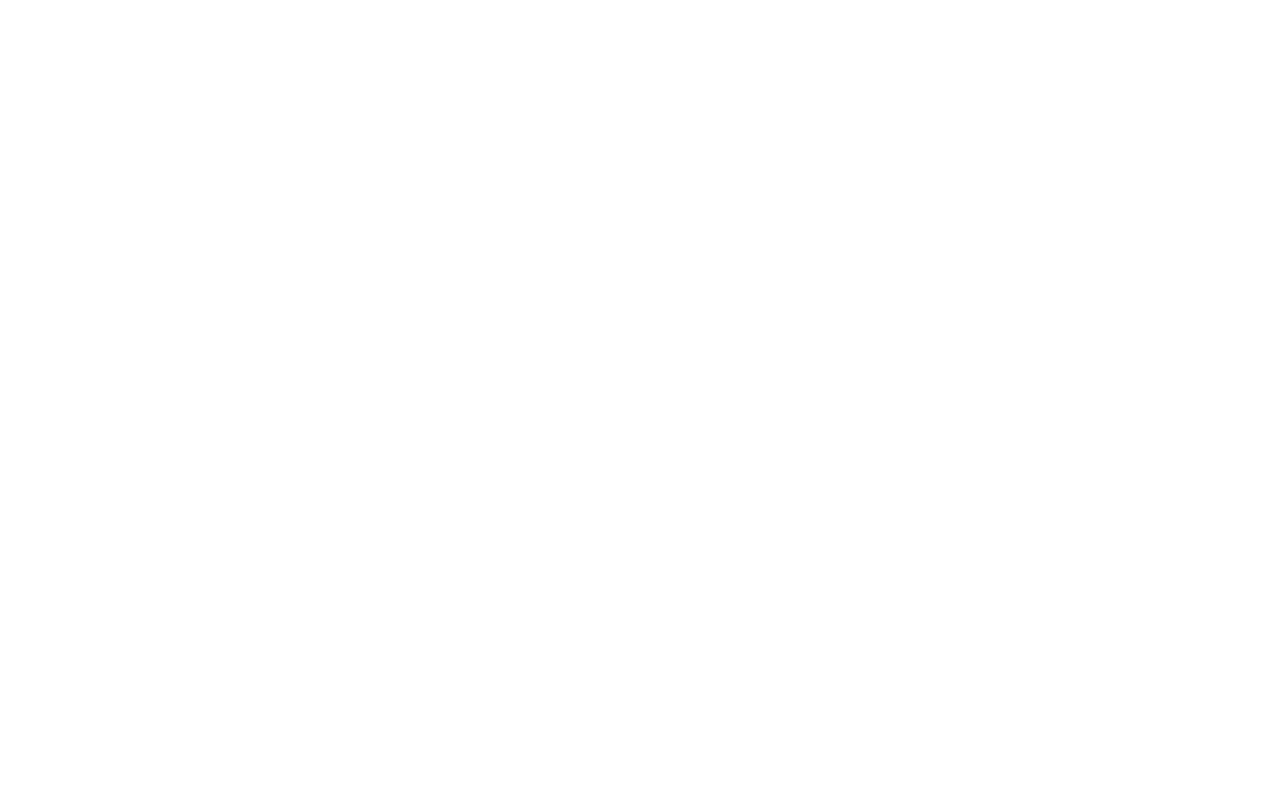
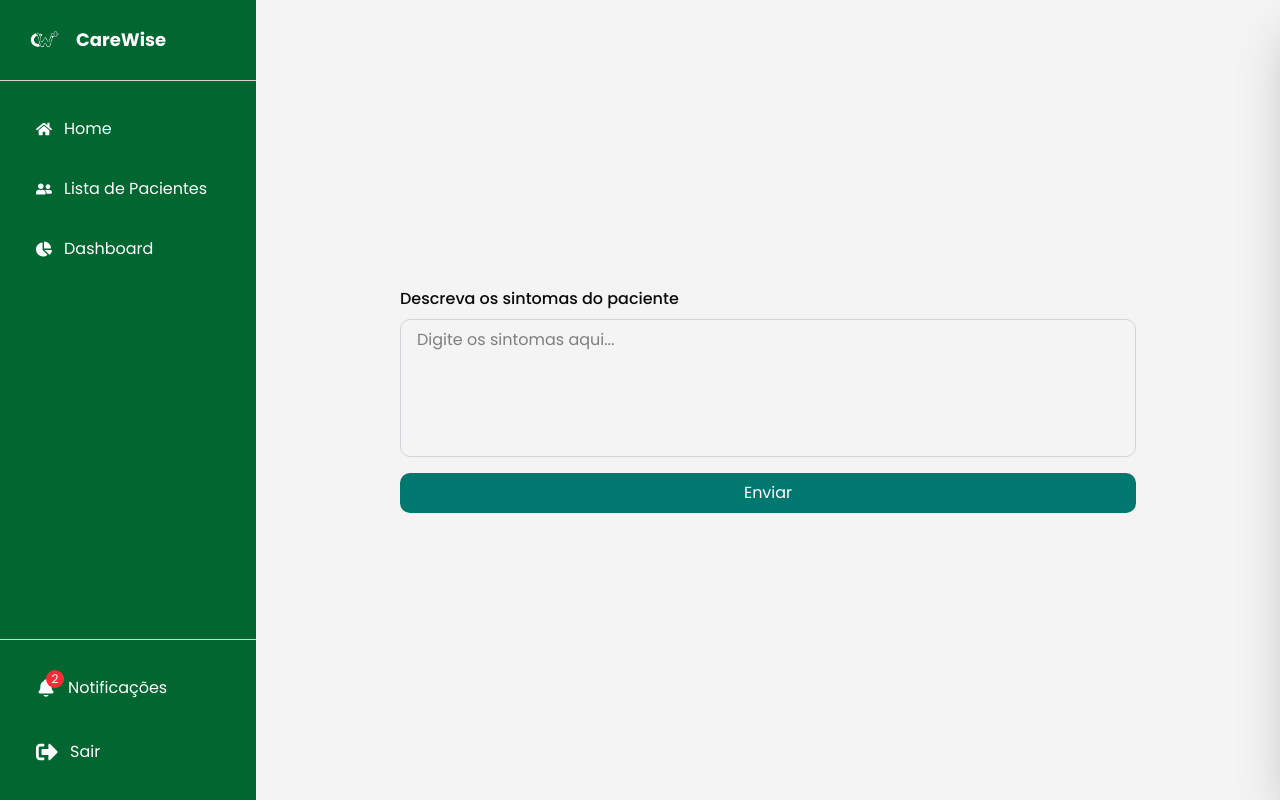
Before and after one commit to degu0/CareWise_Front, a React (Vite) app: page /paciente/formulario/1 in a window 1280 px wide. Before the commit this address had no page. Built offline with nearby package versions, Linux system fonts and the light colour scheme; data requests are answered from the project's data file.

Commit message:
Update 4.2

```diff
--- a/src/components/Menu.tsx
+++ b/src/components/Menu.tsx
@@ -3,11 +3,9 @@ import { Link, useNavigate } from "react-router-dom";
 import {
   FaHome,
   FaUserFriends,
-  FaUserPlus,
   FaChartPie,
   FaSignOutAlt,
 } from "react-icons/fa";
-import { RiRobot3Fill } from "react-icons/ri";
 import { IoNotifications } from "react-icons/io5";
 import logo from "../assets/logo_branca.png";
 import { AuthContext } from "../context/AuthContextProvider";
@@ -39,7 +37,7 @@ export const Menu = () => {
     }
 
     fetchNotifications();
-  }, []);
+  }, [API_URL]);
 
   const userData = JSON.parse(localStorage.getItem("user") || "{}");
 
--- a/src/pages/MedicalRecords/index.tsx
+++ b/src/pages/MedicalRecords/index.tsx
@@ -41,7 +41,7 @@ export default function MedicalRecords() {
       }
     }
     fetchPatients();
-  }, [id]);
+  }, [API_URL, id]);
 
   const [mostrarSintomas, setMostrarSintomas] = useState(false);
   const [mostrarExames, setMostrarExames] = useState(false);
--- a/src/pages/Patient/Form.tsx
+++ b/src/pages/Patient/Form.tsx
@@ -1,12 +1,10 @@
 import { useState } from "react";
-import { useNavigate } from "react-router-dom";
+import { useNavigate, useParams } from "react-router-dom";
 
 export default function FormPatient() {
   const API_URL = import.meta.env.VITE_API_URL;
   const navigate = useNavigate();
-
-  const patient = JSON.parse(localStorage.getItem("patientRegister") || "{}");
-
+  const {id} = useParams()
   const [complaint, setComplaint] = useState("");
 
   const onSubmit = async (e: React.FormEvent) => {
@@ -14,7 +12,7 @@ export default function FormPatient() {
 
     try {
       const payload = {
-        patientId: patient.id,
+        patientId: id,
         complaint,
       };
 
--- a/src/pages/Patient/List.tsx
+++ b/src/pages/Patient/List.tsx
@@ -40,7 +40,7 @@ export default function PatientList() {
       }
     }
     fetchPatients();
-  }, []);
+  }, [API_URL]);
 
   const ageCalculate = (yearOfBirth: string) => {
     const today = new Date();
@@ -101,6 +101,7 @@ export default function PatientList() {
   const handleRegisterInQueue = (id: string) => {
     alert(`Voce adicionou ${id} para fila de espera`);
 
+
     // async function fetchRegisterPatientInQueue() {
     //   try {
     //     const response = await fetch(`${API_URL}/patients/${id}`, {
@@ -124,6 +125,7 @@ export default function PatientList() {
     //     );
 
     //     alert(`Você adicionou ${updatedPatient.name} para a fila de espera`);
+    //     navigate(`/paciente/formulario/${id}`)
     //   } catch (error) {
     //     console.error("Erro ao registrar paciente na fila:", error);
     //     alert("Erro ao registrar paciente na fila");
--- a/src/pages/Patient/Register.tsx
+++ b/src/pages/Patient/Register.tsx
@@ -79,7 +79,7 @@ export default function PatientRegister() {
 
       if (!response.ok) throw new Error("Erro ao registrar paciente");
 
-      navigate("/formulario");
+      navigate("/paciente/lista");
     } catch (error) {
       console.error("Erro ao registrar paciente:", error);
     }
--- a/src/pages/Patient/index.tsx
+++ b/src/pages/Patient/index.tsx
@@ -30,7 +30,6 @@ export default function Patient() {
     yearOfBirth: "",
     gender: "",
     cpf: "",
-    unimedCard: "",
     address: "",
     phone: "",
     city: "",
--- a/src/pages/RegisterLogin/index.tsx
+++ /dev/null
@@ -1,7 +0,0 @@
-export default function RegisterLogin() {
-  return(
-    <div>
-      Cadastro de usuarios
-    </div>
-  )
-}
--- a/src/routes/index.tsx
+++ b/src/routes/index.tsx
@@ -2,7 +2,6 @@ import { Route, Routes } from "react-router-dom";
 import HomeDoctor from "../pages/Home/Doctor";
 import HomeNurse from "../pages/Home/Nurse";
 import Login from "../pages/Login";
-import RegisterLogin from "../pages/RegisterLogin";
 import PatientList from "../pages/Patient/List";
 import PatientRegister from "../pages/Patient/Register";
 import Patient from "../pages/Patient";
@@ -32,7 +31,7 @@ export function AppRouter() {
               </PrivateRoute>
             }
           />
-          <Route path="formulario" element={<FormPatient />} />
+          <Route path="formulario/:id" element={<FormPatient />} />
         </Route>
         <Route path="/pesquisa/:value" element={<SearchResult />} />
         <Route path="/chat" element={<Chat />} />
@@ -47,7 +46,6 @@ export function AppRouter() {
         <Route path="/dashboard" element={<Dashboard />} />
       </Route>
       <Route path="/login" element={<Login />} />
-      <Route path="/cadastro" element={<RegisterLogin />} />
     </Routes>
   );
 }
```
